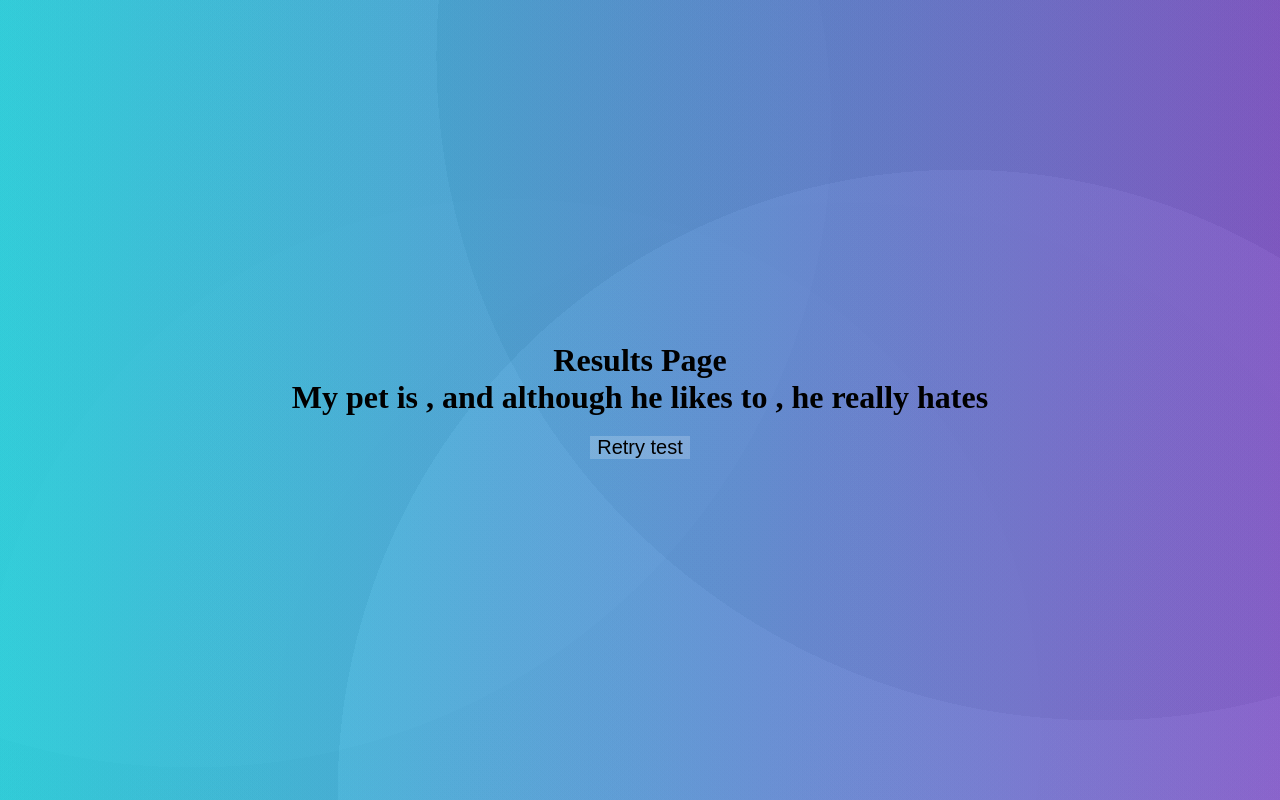
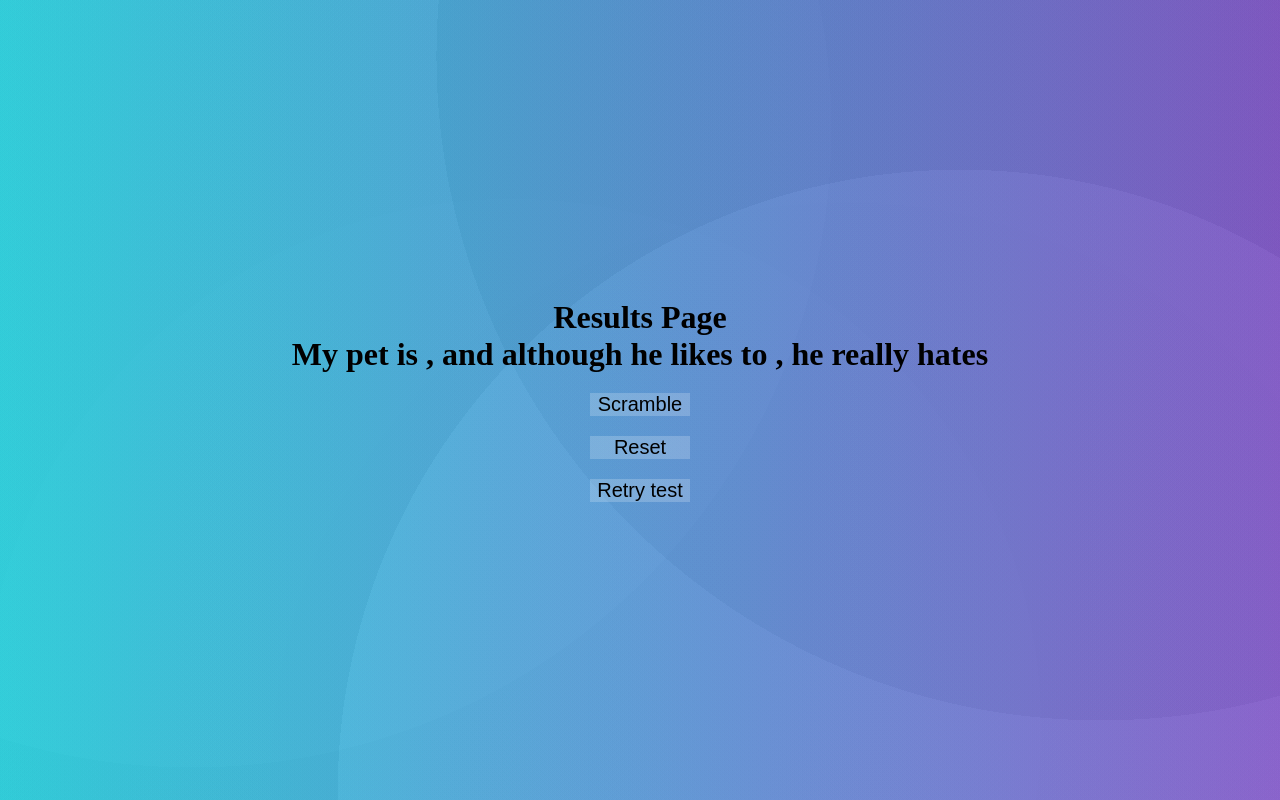
Before and after one commit to dhunjadi/perfect-pet, a React (Create React App) app: page /results in a window 1280 px wide. Built offline with nearby package versions, Linux system fonts and the light colour scheme.

Commit message:
Added additional answers, added scramble and reset button

```diff
--- a/src/QuestionList.js
+++ b/src/QuestionList.js
@@ -6,7 +6,14 @@ export const QuestionList = [
     },
     {
       answer: "big",
-    }]
+    },
+    {
+      answer: "fluffy",
+    },
+    {
+      answer: "energetic",
+    }
+  ]
   },
   {
     text: "Your perfect likes to:",
@@ -15,7 +22,14 @@ export const QuestionList = [
     },
     {
       answer: "run a lot",
-    }]
+    },
+    {
+      answer: "sleep a lot",
+    },
+    {
+      answer: "play a lot",
+    }
+  ]
   },
   {
     text: "Your perfect hates:",
@@ -24,6 +38,13 @@ export const QuestionList = [
     },
     {
       answer: "cold weather",
-    }]
+    },
+    {
+      answer: "when it's raining",
+    },
+    {
+      answer: "it's snowing",
+    }
+  ]
   }
 ];
--- a/src/pages/HomePage.jsx
+++ b/src/pages/HomePage.jsx
@@ -2,20 +2,17 @@ import React, { useContext } from "react";
 import { QuestionList } from "../QuestionList";
 import { Link } from "react-router-dom";
 import { AnswersContext } from "../context/AnswersContext";
-import { QuestionContext } from "../context/QuestionContext";
 
 export default function HomePage() {
 
-const { displayQuestion, setDisplayQuestion } = useContext(QuestionContext)
 const { answers, setAnswers } = useContext(AnswersContext)
 
 // Ovo mi je uzelo dobrih sat vremena ali uspio sam prokužit
 
  const handleRandomize = () => {
     const randomArr = [...answers] // Radi se novi array u koji će se spremat random rezultati
-    QuestionList.forEach(ans => randomArr.push(ans.answers[Math.round(Math.random())].answer)) //Loop kroz QuestionList i .push ubacujemo u novi array rezultat generiran sam Math.round i Math.random
+    QuestionList.forEach(ans => randomArr.push(ans.answers[Math.round(Math.random() * QuestionList.length)].answer )) //Loop kroz QuestionList i s .push ubacujemo u novi array rezultat generiran sam Math.round i Math.random
     setAnswers(randomArr) //Stavljamo randomArr kao novi answers state
-
 }
 
   return (
--- a/src/pages/QuizPage.jsx
+++ b/src/pages/QuizPage.jsx
@@ -34,6 +34,8 @@ export default function QuizPage() {
           <div className="btn-container">
             <button onClick={handleClickedAnswer}>{QuestionList[displayQuestion].answers[0].answer}</button> {/* Prvi odgovor */}
             <button onClick={handleClickedAnswer}>{QuestionList[displayQuestion].answers[1].answer}</button> {/* Drugi odgovor */}
+            <button onClick={handleClickedAnswer}>{QuestionList[displayQuestion].answers[2].answer}</button>
+            <button onClick={handleClickedAnswer}>{QuestionList[displayQuestion].answers[3].answer}</button>
           </div>
         </div>
       </main>
--- a/src/pages/ResultsPage.jsx
+++ b/src/pages/ResultsPage.jsx
@@ -1,25 +1,58 @@
-import React, { useContext } from "react";
+import React, { useContext, useRef, useState } from "react";
 import { AnswersContext } from "../context/AnswersContext";
 import { QuestionContext } from "../context/QuestionContext";
-import { Link } from 'react-router-dom'
-
+import { Link } from "react-router-dom";
 
 export default function ResultsPage() {
   const { answers, setAnswers } = useContext(AnswersContext);
-  const { setDisplayQuestion } = useContext(QuestionContext)
+  const [reset] = useState(answers) // Spremanje redosliejda slova prije promjene
+
+  const { setDisplayQuestion } = useContext(QuestionContext);
+  const resetAnswers = useRef.current = answers
+  console.log(resetAnswers)
 
   const handleRetry = () => {
-    setAnswers([]) // Brisanje odabranih odgovora
-    setDisplayQuestion(0) // Vraćanje prvog pitanja (zajedno sa "/quiz" iz Linka)
+    setAnswers([]); // Brisanje odabranih odgovora
+    setDisplayQuestion(0); // Vraćanje prvog pitanja (zajedno sa "/quiz" iz Linka)
+  };
+
+// Našao sam tutorial na internetu u kojem je objašnjeno kako se promijeni redoslijed slova u jednom stringu
+// pa sam na temelju toga prilagodio funkciju da promijeni redoslijed u cijelom arrayu (cca sat vremena)
+
+  const handleScramble = (answers) => {
+    let scrambled =[] // Novi array kojim će se promijeniti state
+    for (let i = 0; i < answers.length; i++) {  // Loop kroz odgovore
+      const answer = answers[i].split("");  // Pretvaranje svakog odgovora u array slova
+      const length = answers[i].length; // Dužina svakog odgovora
+
+      for (let x = length - 1; x > 0; x--) { // Loop kroz svaki odgovor pojedinačno
+        const y = Math.floor(Math.random() * (x + 1)); // Nasumični broj između 0 i dužine odgovora
+        const tmp = answer[x]; // Spremanje slova u tmp varijablu
+        answer[x] = answer[y]; // Zamjena slova sa indexom x i indexom y
+        answer[y] = tmp; // Zamjena slova sa indexom y i slova iz tmp varijable
+      }
+      scrambled=[...scrambled, answer.join("")] // Spremanje odgovora sa promijenjenim redoslijedom u array
+      setAnswers(scrambled) // Promjena state-a u novi state
+    }
+  };
+
+  const handleReset = () => { // Vraća originalni redoslijed slova
+    setAnswers(reset)
   }
 
-  console.log(answers)
   return (
     <div>
       <main>
         <h1>Results Page</h1>
-        <h1>My pet is {answers[0]}, and although he likes to {answers[1]}, he really hates {answers[2]}</h1>
-        <Link to="/quiz"><button onClick={handleRetry}>Retry test</button></Link>
+        <h1>
+          My pet is {answers[0]}, and although he likes to {answers[1]}, he
+          really hates {answers[2]}
+        </h1>
+        <button onClick={() => handleScramble(answers)}>Scramble</button>
+        <button onClick={handleReset}>Reset</button>
+        <Link to="/quiz">
+          <button onClick={handleRetry}>Retry test</button>
+        </Link>
       </main>
     </div>
   );
```
